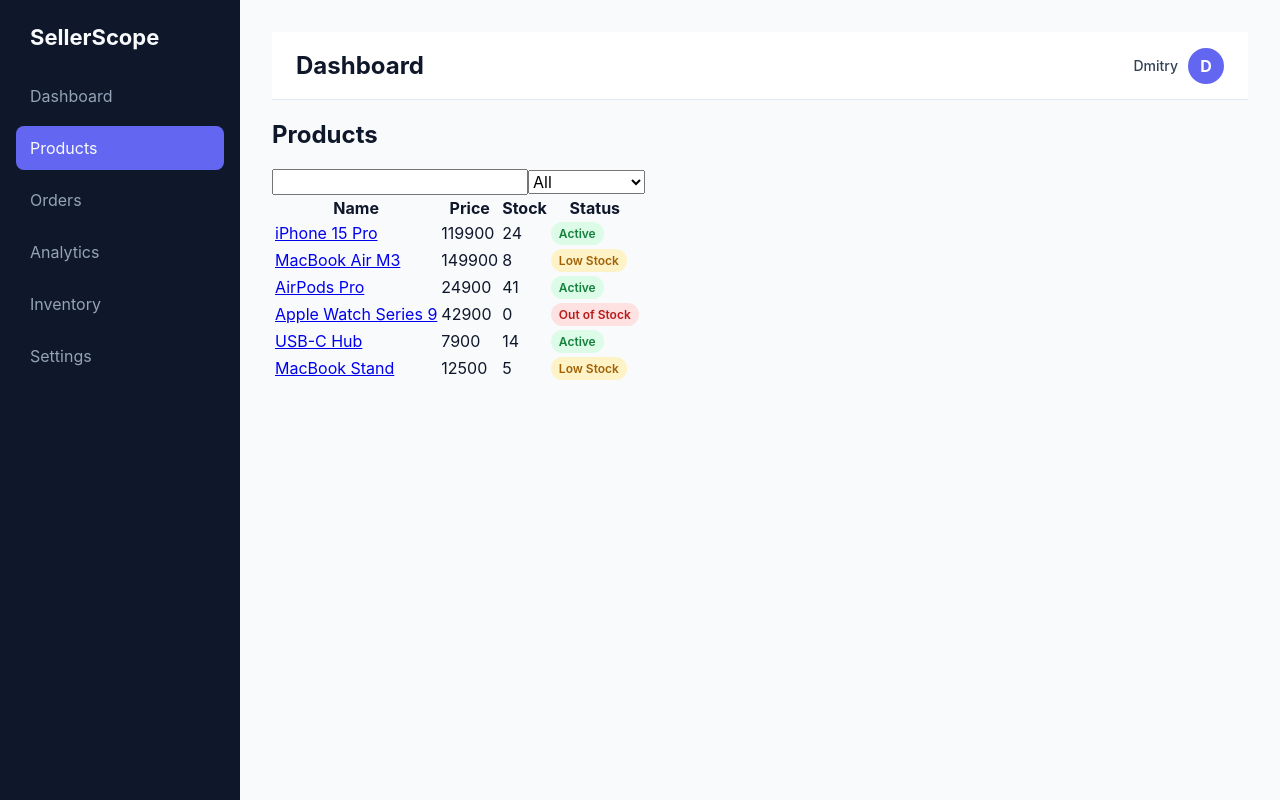
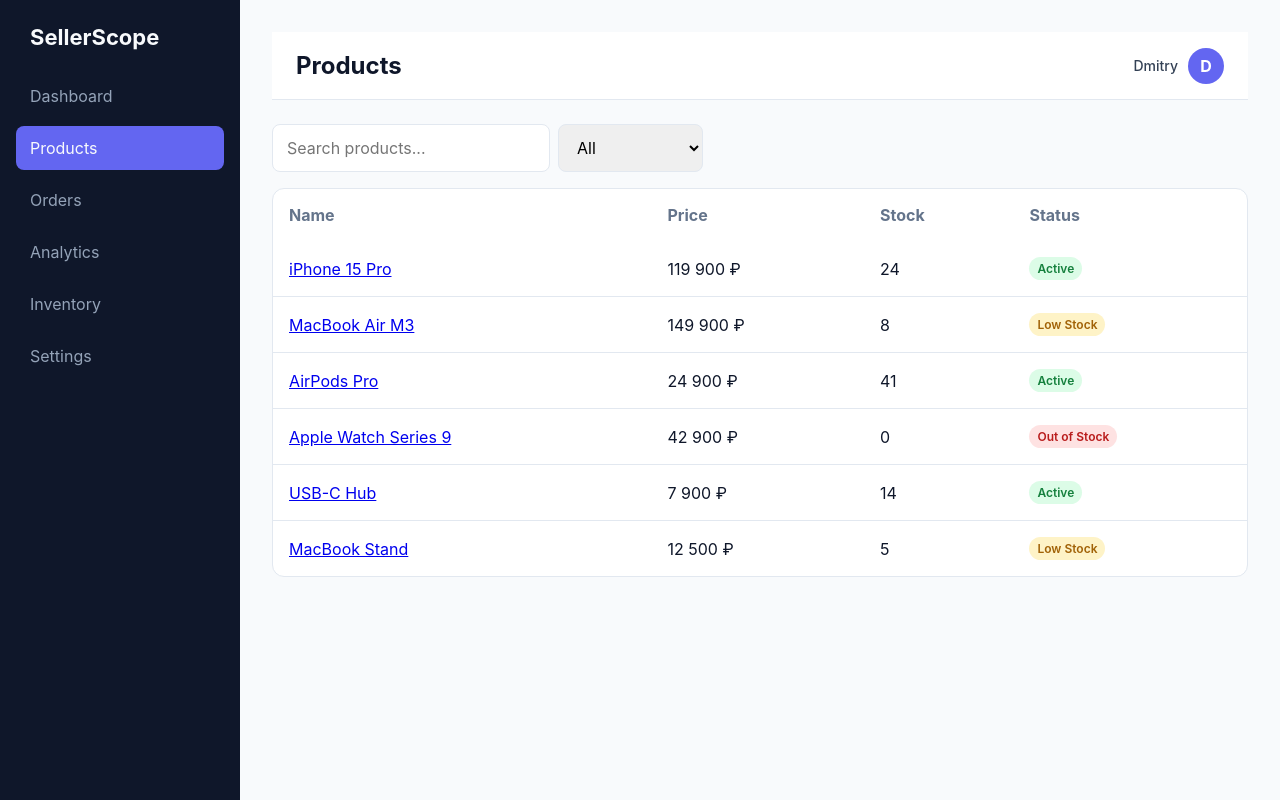
Before and after one commit to Whereismynick/SellerScope, a React (Vite) app: page /products in a window 1280 px wide. Built offline with nearby package versions, Linux system fonts and the light colour scheme.

Commit message:
improve page style and formatting

```diff
--- a/src/components/Header/Header.module.css
+++ b/src/components/Header/Header.module.css
@@ -6,6 +6,7 @@
   padding: 0 24px;
   background: white;
   border-bottom: 1px solid #e2e8f0;
+  margin-bottom: 24px;
 }
 
 .title {
--- a/src/components/Header/Header.tsx
+++ b/src/components/Header/Header.tsx
@@ -1,8 +1,24 @@
 import styles from "./Header.module.css"
+import { useLocation } from "react-router-dom"
+
+const titles: Record<string, string> = {
+  "/": "Dashboard",
+  "/products": "Products",
+  "/orders": "Orders",
+  "/analytics": "Analytics",
+  "/inventory": "Inventory",
+  "/settings": "Settings",
+}
+
 const Header = () => {
+  const location = useLocation()
+  const title = location.pathname.startsWith("/products/")
+    ? "Product Details"
+    : titles[location.pathname] ?? "SellerScope"
   return (
     <header className={styles.header}>
-			<h1 className={styles.title}>Dashboard</h1>
+      <h1 className={styles.title}>{title}</h1>
+
       <div className={styles.userBlock}>
         <span className={styles.user}>Dmitry</span>
         <div className={styles.avatar}>D</div>
--- a/src/components/RecentOrders/RecentOrders.tsx
+++ b/src/components/RecentOrders/RecentOrders.tsx
@@ -52,7 +52,7 @@
 						<tr key={order.id}>
 							<td>#{order.id}</td>
 							<td>{order.customer}</td>
-							<td>{order.amount}</td>
+							<td>{order.amount.toLocaleString("ru-RU")} ₽</td>
 							<td>
 								<span className={`${styles.status} ${order.status === "Paid" ? styles.paid
 										: order.status === "Pending" ? styles.pending
--- a/src/components/TopProducts/TopProducts.tsx
+++ b/src/components/TopProducts/TopProducts.tsx
@@ -29,7 +29,7 @@
 						<tr key={prod.product}>
 							<td>{prod.product}</td>
 							<td>{prod.sales}</td>
-							<td>{prod.revenue}</td>
+							<td>{prod.revenue.toLocaleString("ru-RU")} ₽</td>
 						</tr>
 					))}
 				</tbody>
--- a/src/pages/Analytics.tsx
+++ b/src/pages/Analytics.tsx
@@ -6,8 +6,6 @@
 const Analytics = () => {
   return (
     <div className={styles.page}>
-      <h2>Analytics</h2>
-
       <div className={styles.statsGrid}>
         <StatCard
           title="Conversion Rate"
--- a/src/pages/Inventory.tsx
+++ b/src/pages/Inventory.tsx
@@ -24,11 +24,11 @@
 	const filteredInventory = inventory.filter(item => item.name.toLowerCase().includes(search.toLowerCase()) && (!onlyLowStock || (item.stock - item.reserved < 10)))
 	return (
 		<div>
-			<h2 className={styles.title}>Inventory</h2>
 			<div className={styles.toolbar}>
 				<input className={styles.search}
 					value={search}
 					onChange={e => setSearch(e.target.value)}
+					placeholder="Search products or SKU..."
 				/>
 				<label className={styles.checkboxLabel}>
 					<input
--- a/src/pages/Orders.tsx
+++ b/src/pages/Orders.tsx
@@ -65,11 +65,11 @@
 	}
 	return (
 		<div className={styles.page}>
-			<h2 className={styles.title}>Orders</h2>
 			<div className={styles.toolbar}>
 				<input className={styles.input}
 					value={search}
 					onChange={e => setSearch(e.target.value)}
+					placeholder="Search customers..."
 				/>
 				<select className={styles.select}
 					value={selected}
@@ -99,7 +99,7 @@
 								<td>#{order.id}</td>
 								<td>{order.customer}</td>
 								<td>{order.date}</td>
-								<td>{order.amount} ₽</td>
+								<td>{order.amount.toLocaleString("ru-RU")} ₽</td>
 								<td><span className={`${styles.status} ${getStatusClass(order.status)}`}>{order.status}</span></td>
 							</tr>
 						))}
--- a/src/pages/ProductDetails.tsx
+++ b/src/pages/ProductDetails.tsx
@@ -18,7 +18,7 @@
 			<div className={styles.card}>
 				<div className={styles.row}>
 					<span className={styles.label}>Price</span>
-					<span className={styles.value}>{findProduct.price}</span>
+					<span className={styles.value}>{findProduct.price.toLocaleString("ru-RU")} ₽</span>
 				</div>
 
 				<div className={styles.row}>
--- a/src/pages/Products.module.css
+++ b/src/pages/Products.module.css
@@ -1,3 +1,52 @@
+.page {
+  width: 100%
+}
+
+.toolbar {
+  display: flex;
+  gap: 8px;
+  margin-bottom: 16px;
+}
+
+.input {
+  padding: 12px 14px;
+	border: 1px solid #e2e8f0;
+	border-radius: 8px;
+}
+
+.select {
+  padding: 12px 14px;
+	border: 1px solid #e2e8f0;
+	border-radius: 8px;
+}
+
+.tableCard {
+	background: white;
+	border: 1px solid #e2e8f0;
+	border-radius: 12px;
+	overflow: hidden;
+}
+
+.table {
+	width: 100%;
+	border-collapse: collapse;
+}
+
+.table th {
+	color: #64748b;
+	text-align: left;
+	padding: 16px;
+}
+
+.table td {
+	padding: 16px;
+	border-bottom: 1px solid #e2e8f0;
+}
+
+.table tbody tr:last-child td {
+	border-bottom: none;
+}
+
 .status {
   display: inline-block;
   padding: 4px 8px;
--- a/src/pages/Products.tsx
+++ b/src/pages/Products.tsx
@@ -13,11 +13,12 @@
 		return styles.outOfStock
 	}
 	return (
-		<div>
-			<h2>Products</h2>
-			<input className={styles.search}
+		<div className={styles.page}>
+			<div className={styles.toolbar}>
+				<input className={styles.input}
 					value={search}
 					onChange={e => setSearch(e.target.value)}
+					placeholder="Search products..."
 				/>
 				<select className={styles.select}
 					value={selected}
@@ -28,6 +29,7 @@
 					<option value="Out of Stock">Out of Stock</option>
 
 				</select>
+			</div>
 			<div className={styles.tableCard}>
 				<table className={styles.table}>
 					<thead>
@@ -42,7 +44,7 @@
 						{filteredProducts.map(product => (
 							<tr key={product.id}>
 								<td><Link to={`/products/${product.id}`}>{product.name}</Link></td>
-								<td>{product.price}</td>
+								<td>{product.price.toLocaleString("ru-RU")} ₽</td>
 								<td>{product.stock}</td>
 								<td><span className={`${styles.status} ${getStatusClass(product.status)}`}>{product.status}</span></td>
 							</tr>
```
Lines whose indentation alone changed are shown as unchanged.
